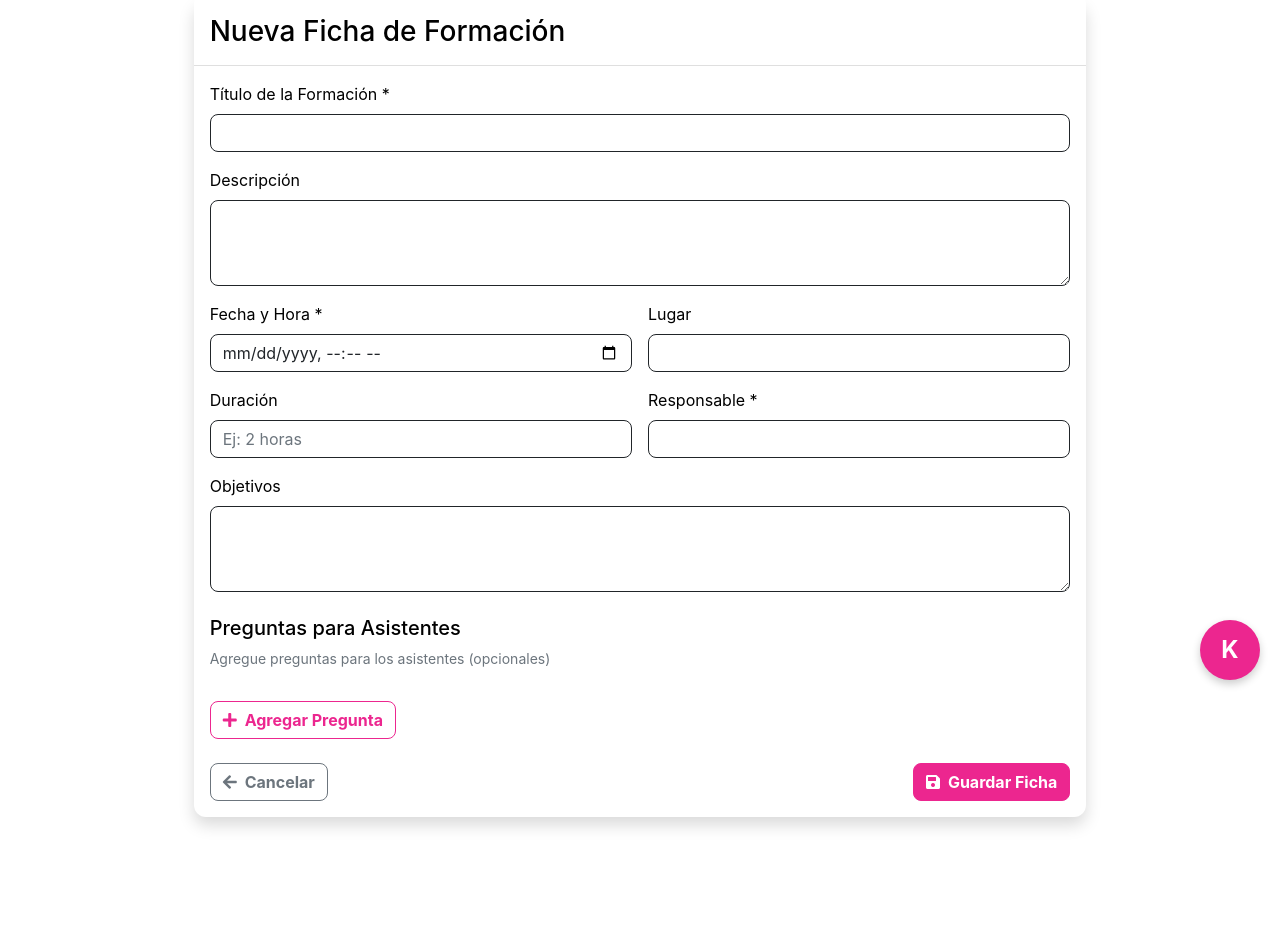
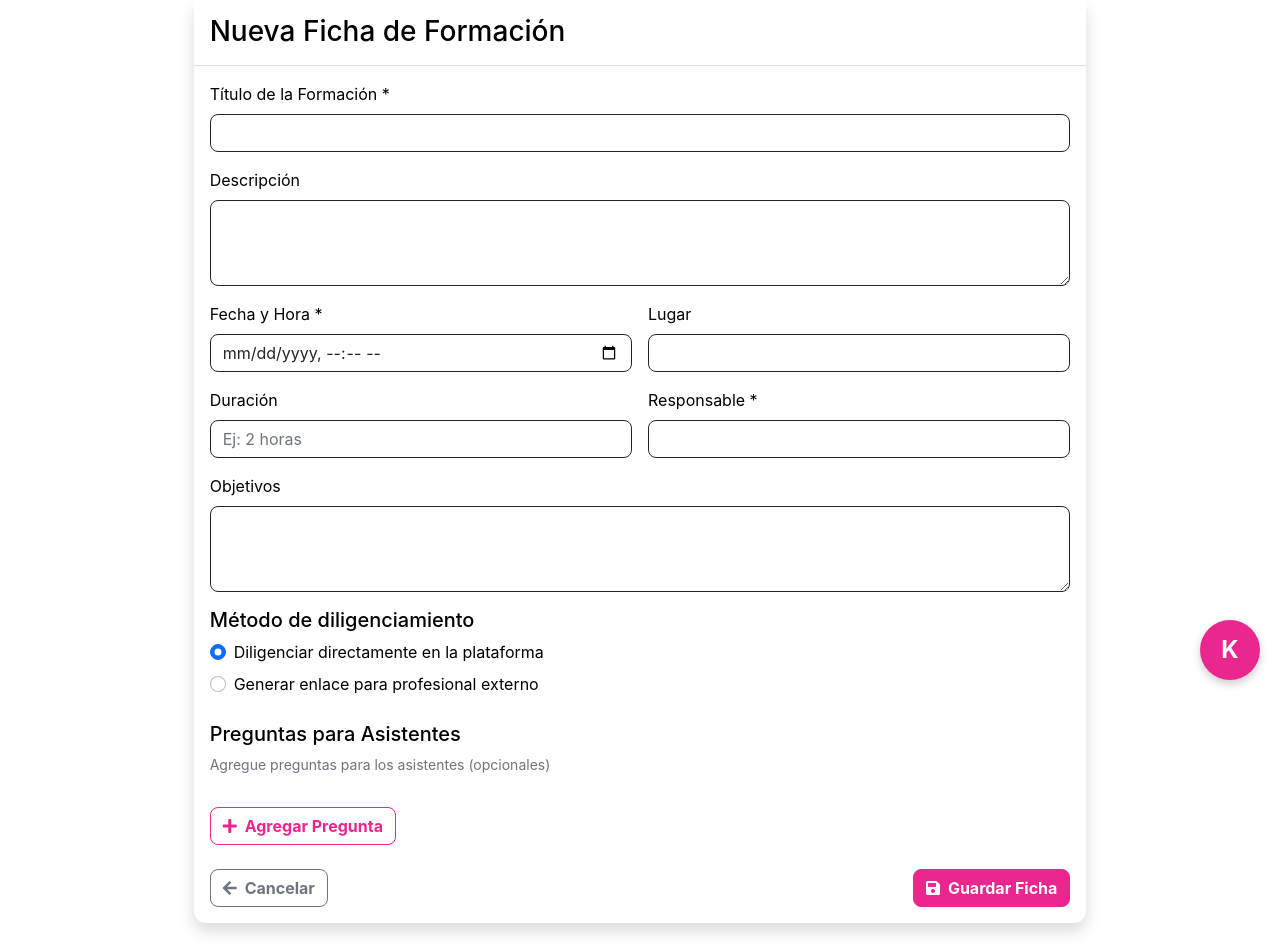
Before and after one commit to Kmylosky83/AppWebStratekaz, a Flask app: template app/templates/formacion/crear_ficha.html in a window 1280 px wide. Shown: the part 100-1047 px from the top of the page. Before the commit the page ends 928 px from the top, so only its background shows below. Run offline with Flask 3, Linux system fonts and the light colour scheme; the template is opened without the code that fills it, so the values that code supplies are empty; some libraries are stand-ins or nearby versions.

Commit message:
primer mejora ficha

```diff
--- a/app/models/formacion.py
+++ b/app/models/formacion.py
@@ -65,6 +65,8 @@ class ListaAsistencia(db.Model):
     fecha_creacion = db.Column(db.DateTime, default=datetime.utcnow)
     estado = db.Column(db.String(50), default='activa')  # activa, cerrada
     enlace_compartible = db.Column(db.String(200), nullable=True)
+    es_externo = db.Column(db.Boolean, default=False)
+    email_externo = db.Column(db.String(100), nullable=True)
 
     # Relación con la ficha
     ficha_id = db.Column(db.Integer, db.ForeignKey('fichas_formacion.id'), nullable=False)
--- a/app/templates/formacion/crear_ficha.html
+++ b/app/templates/formacion/crear_ficha.html
@@ -60,6 +60,25 @@
                                 </select>
                             </div>
                             {% endif %}
+
+                            <div class="col-md-12 mt-3">
+                                <h5>Método de diligenciamiento</h5>
+                                <div class="form-check mb-2">
+                                    <input class="form-check-input" type="radio" name="metodo_diligenciamiento" id="metodo_directo" value="directo" checked>
+                                    <label class="form-check-label" for="metodo_directo">
+                                        Diligenciar directamente en la plataforma
+                                    </label>
+                                </div>
+                                <div class="form-check">
+                                    <input class="form-check-input" type="radio" name="metodo_diligenciamiento" id="metodo_externo" value="externo">
+                                    <label class="form-check-label" for="metodo_externo">
+                                        Generar enlace para profesional externo
+                                    </label>
+                                </div>
+                                <div id="externo_info" class="mt-2 ps-4 d-none">
+                                    <input type="email" class="form-control" name="email_externo" placeholder="Email del profesional externo">
+                                </div>
+                            </div>
 
                             <!-- Preguntas -->
                             <div class="col-12 mt-4">
@@ -144,6 +163,21 @@ document.addEventListener('DOMContentLoaded', function() {
     const preguntasJson = document.getElementById('preguntas-json');
     const agregarPreguntaBtn = document.getElementById('agregar-pregunta');
     const preguntaTemplate = document.getElementById('pregunta-template');
+    const metodoDireto = document.getElementById('metodo_directo');
+    const metodoExterno = document.getElementById('metodo_externo');
+    const externoInfo = document.getElementById('externo_info');
+
+    metodoExterno.addEventListener('change', function() {
+        if (this.checked) {
+            externoInfo.classList.remove('d-none');
+        }
+    });
+
+    metodoDireto.addEventListener('change', function() {
+        if (this.checked) {
+            externoInfo.classList.add('d-none');
+        }
+    });
 
     let preguntas = [];
 
```
Also changed, not shown: app/controllers/formacion/routes.py (+52 -17 lines), migrations/versions/41ade267b897_añadir_campos_para_profesional_externo.py (added, +34 -0 lines), app/forms/formacion.py (renamed from app/forms/fomracion.py), instance/app.db.
